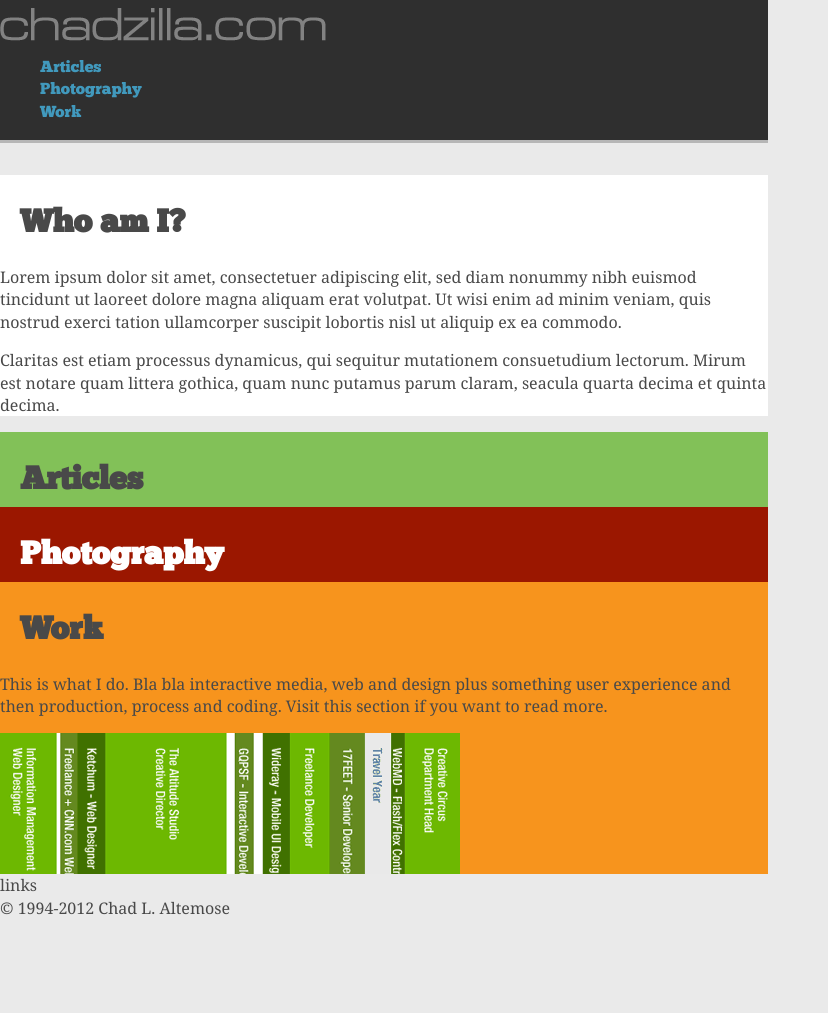
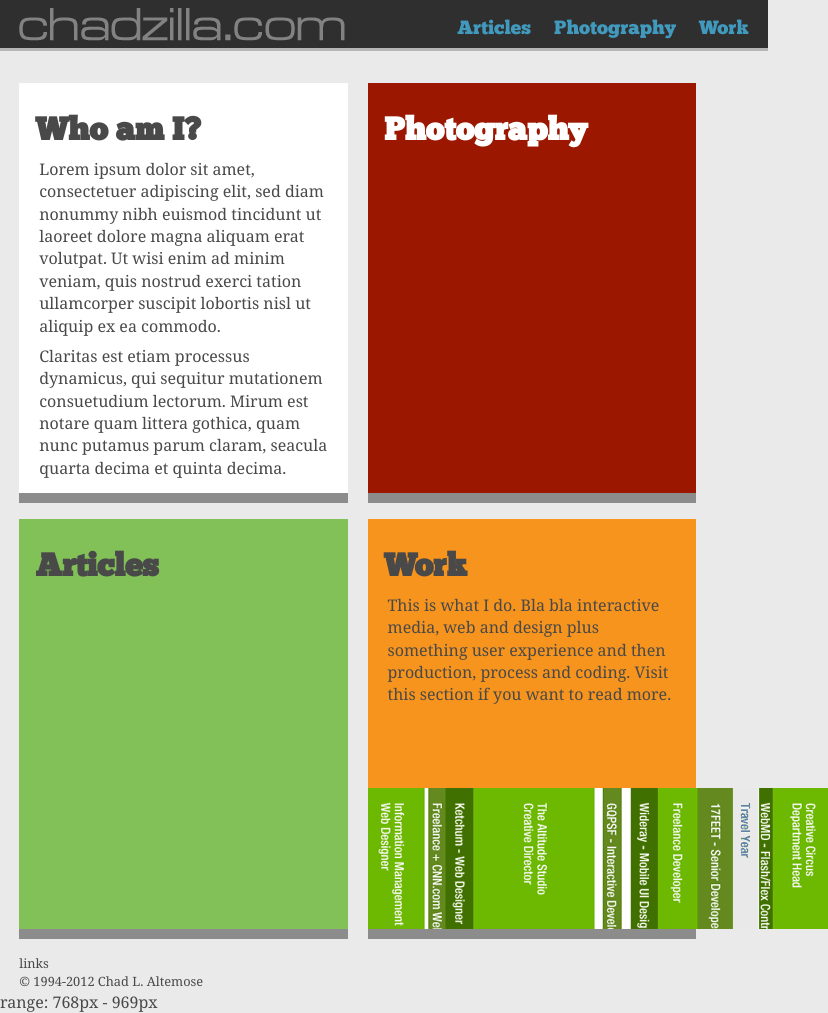
Before and after one commit to caltemose/chadzilla-twenty-twelve, a plain HTML site: page html/site/index.html in a window 768 px wide. Shown: the whole page, 828 px wide, since content can reach past the window. Before the commit the page ends 919 px from the top, so only its background shows below. Drawn offline with nearby package versions, Linux system fonts and the light colour scheme.

Commit message:
css structure work

```diff
--- a/html/site/css/main.css
+++ b/html/site/css/main.css
@@ -167,7 +167,7 @@ a:active {
     font-size: 2.0em;
     font-family: '../fonts/ChunkFiveRegular';
     color: #494949;
-    padding: 26px 20px 4px 20px;
+    padding: 26px 5% 4px;
     margin: 0;
 }
 .homebox.photography h2 {
@@ -175,9 +175,28 @@ a:active {
 }
 
 
+.footer {
+    font-size: 0.8em;
+}
+
+.homebox p {
+    margin: 0 0 .3em 0;
+    padding: 0 5%;
+}
+.homebox.work img {
+}
+
+
+#mq480,
+#mq767,
+#mq768,
+#mq1024 {
+    display: none;
+}
 
 /* Portrait tablet to landscape and desktop */
-@media (min-width: 1024px) {
+@media (min-width: 980px) {
+    #mq1024 {display:block;}
     #logo {
         float: left;
         position: relative;
@@ -226,17 +245,66 @@ a:active {
 
 }
 
-/* Landscape phone to portrait tablet */
+/* Portrait tablet to landscape */
 @media (min-width: 768px) and (max-width: 979px) {
+    #mq768 {display:block;}
+    #logo {
+        float: left;
+        position: relative;
+    }
+    #navbar nav {
+        float: right;
+        position: relative;
+    }
+    #navbar nav ul {
+        height: 1em;
+    }
+    #navbar nav ul li {
+        font-size: 1.2em;
+        display: inline;
+        margin-left: 1em;
+    }
+    .container {
+        width: 95%;
+    }
+    .col2 {
+        float: left;
+        position: relative;
+        width: 45%;
+    }
+    .col2:first-child {
+        margin-right: 20px;
+    }
 
+    .homebox {
+        height: 420px;
+        border-bottom: 10px solid #8c8c8c;
+        margin-bottom: 1em;
+        position: relative;
+    }
+    .homebox p {
+        margin: 0 0 .5em 0;
+        padding: 0 20px;
+    }
+    .homebox.work img {
+        position: absolute;
+        bottom: 0;
+    }
 }
 
 /* Landscape phone to portrait tablet */
 @media (max-width: 767px) {
+    #mq767 {display:block;}
 }
 
 /* Landscape phones and down */
 @media (max-width: 480px) {
+    #mq480 {display:block;}
+    #logo img {
+        max-width: 100%;
+        height: auto;
+        /*padding: 0 2.5%;*/
+    }
 }
 
 
--- a/html/site/index.html
+++ b/html/site/index.html
@@ -68,6 +68,11 @@
             </div>
         </div>
 
+        <div id="mq480">max-width: 480px</div>
+        <div id="mq767">max-width: 767px</div>
+        <div id="mq768">range: 768px - 969px</div>
+        <div id="mq1024">min-width: 1024px</div>
+
 
         <script src="//ajax.googleapis.com/ajax/libs/jquery/1.8.1/jquery.min.js"></script>
         <script>window.jQuery || document.write('<script src="js/vendor/jquery-1.8.1.min.js"><\/script>')</script>
```
